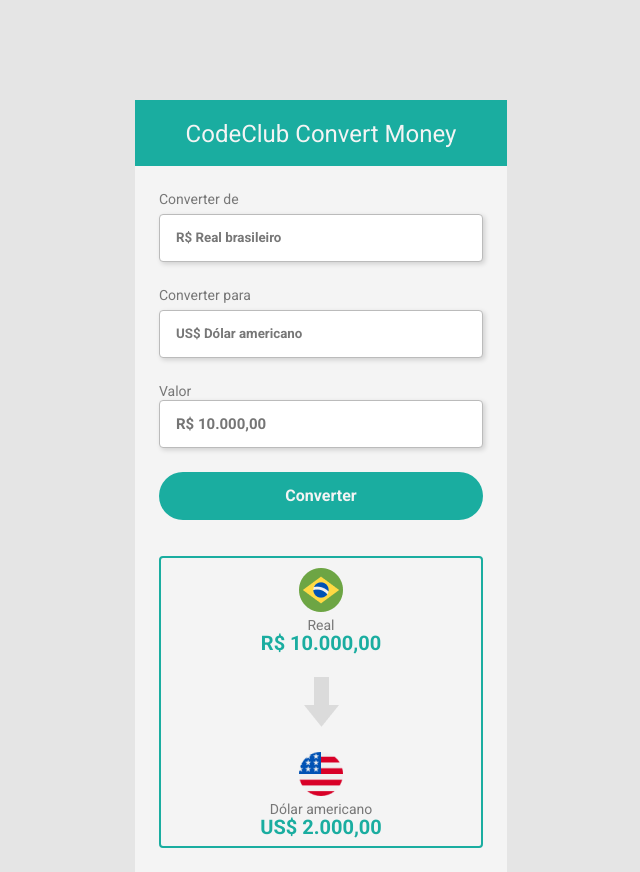
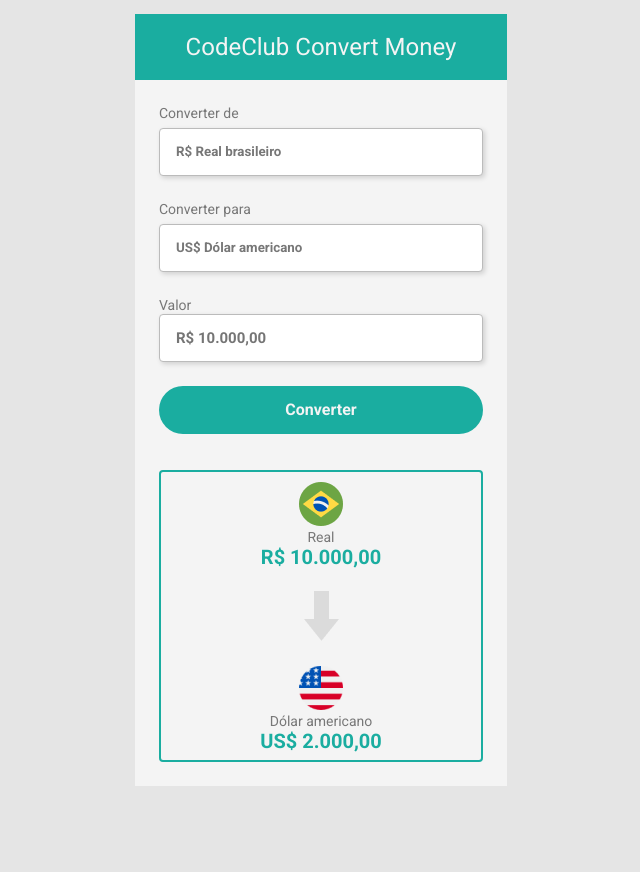
Before and after one commit to kauamath/Convert-Money, a plain HTML site: page index.html in a window 1280 px wide. Shown: the whole page, without its empty margins (319-959 px from the left). After the commit the page ends 800 px from the top, so only its background shows below. Drawn offline with Linux system fonts and the light colour scheme.

Commit message:
changing css items to display flex

```diff
--- a/style.css
+++ b/style.css
@@ -10,26 +10,29 @@
 
 body {
   background-color: #e5e5e5;
+  display: flex;
+  justify-content: center;
+  align-items: center;
+  height: 100vh;
 }
 
 .container {
   width: 372px;
   background-color: #f4f4f4;
-  margin: 0 auto;
-  margin-top: 100px;
 }
 
 header {
   background-color: #1AADA0;
   height: 66px;
-  text-align: center;
+  display: flex;
+  justify-content: center;
+  align-items: center;
 }
 
 h1 {
   font-size: 24px;
   line-height: 18px;
   color: #f4f4f4;
-  padding-top: 25px;
 }
 
 main {
@@ -98,11 +101,18 @@ button:active {
 section {
   border: 2px solid #1AADA0;
   border-radius: 4px;
+  display: flex;
+  flex-direction: column;
+  align-items: center;
+  gap: 15px;
 }
 
 .currency-container {
-  text-align: center;
   padding: 10px;
+  display: flex;
+  flex-direction: column;
+  align-items: center;
+  gap: 2px;
 }
 
 .currency-name {
@@ -116,11 +126,6 @@ section {
     font-size: 20px;
 }
 
-.arrow-img{
-    margin: 15px auto;
-    display: block;
-}
-
 @media screen and (max-width:450px) {
   .container {
     margin-top: 50px;
```
